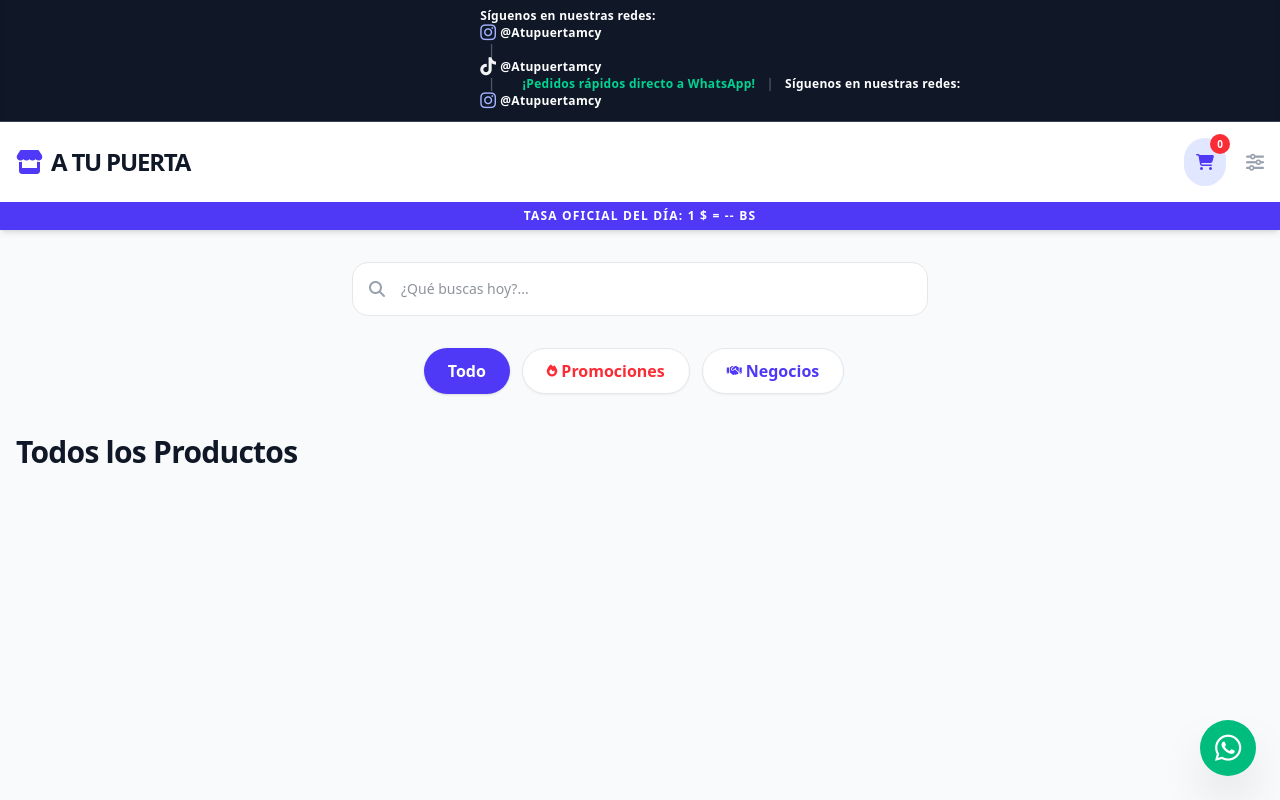
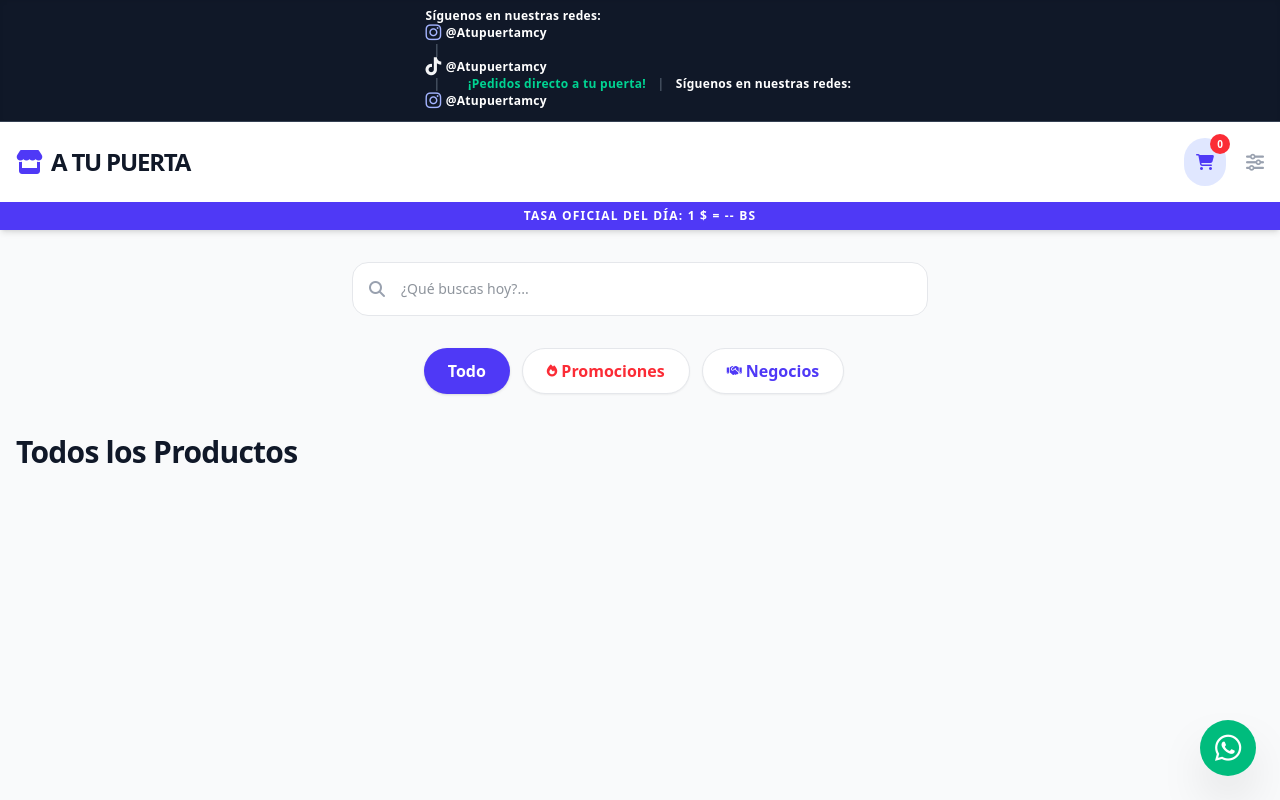
Before and after one commit to AnthonyVzla/Atupuerta, a plain HTML site: page index.html in a window 1280 px wide. Drawn offline with nearby package versions, Linux system fonts and the light colour scheme; no server answers.

Commit message:
Update index.html

```diff
--- a/index.html
+++ b/index.html
@@ -3,7 +3,7 @@
 <head>
     <meta charset="UTF-8">
     <meta name="viewport" content="width=device-width, initial-scale=1.0">
-    <title>A Tu Puerta - E-commerce Híbrido Pro</title>
+    <title>A Tu Puerta - E-commerce</title>
     <script src="https://cdn.jsdelivr.net/npm/@tailwindcss/browser@4"></script>
     <script src="https://cdn.jsdelivr.net/npm/@supabase/supabase-js@2"></script>
     <link rel="stylesheet" href="https://cdnjs.cloudflare.com/ajax/libs/font-awesome/6.5.1/css/all.min.css">
@@ -65,7 +65,7 @@
                 <span class="font-black">@Atupuertamcy</span>
             </a>
             <span class="text-gray-600 mx-2">|</span>
-            <span class="ml-4 text-emerald-400">¡Pedidos rápidos directo a WhatsApp!</span>
+            <span class="ml-4 text-emerald-400">¡Pedidos directo a tu puerta!</span>
             <span class="text-gray-600 mx-2">|</span>
             <span>Síguenos en nuestras redes:</span>
             <a href="https://www.instagram.com/Atupuertamcy" target="_blank" class="flex items-center gap-1 hover:text-indigo-400 transition cursor-pointer">
@@ -1103,4 +1103,4 @@
         inicializarPlataforma();
     </script>
 </body>
-    </html>
+</html>
```
